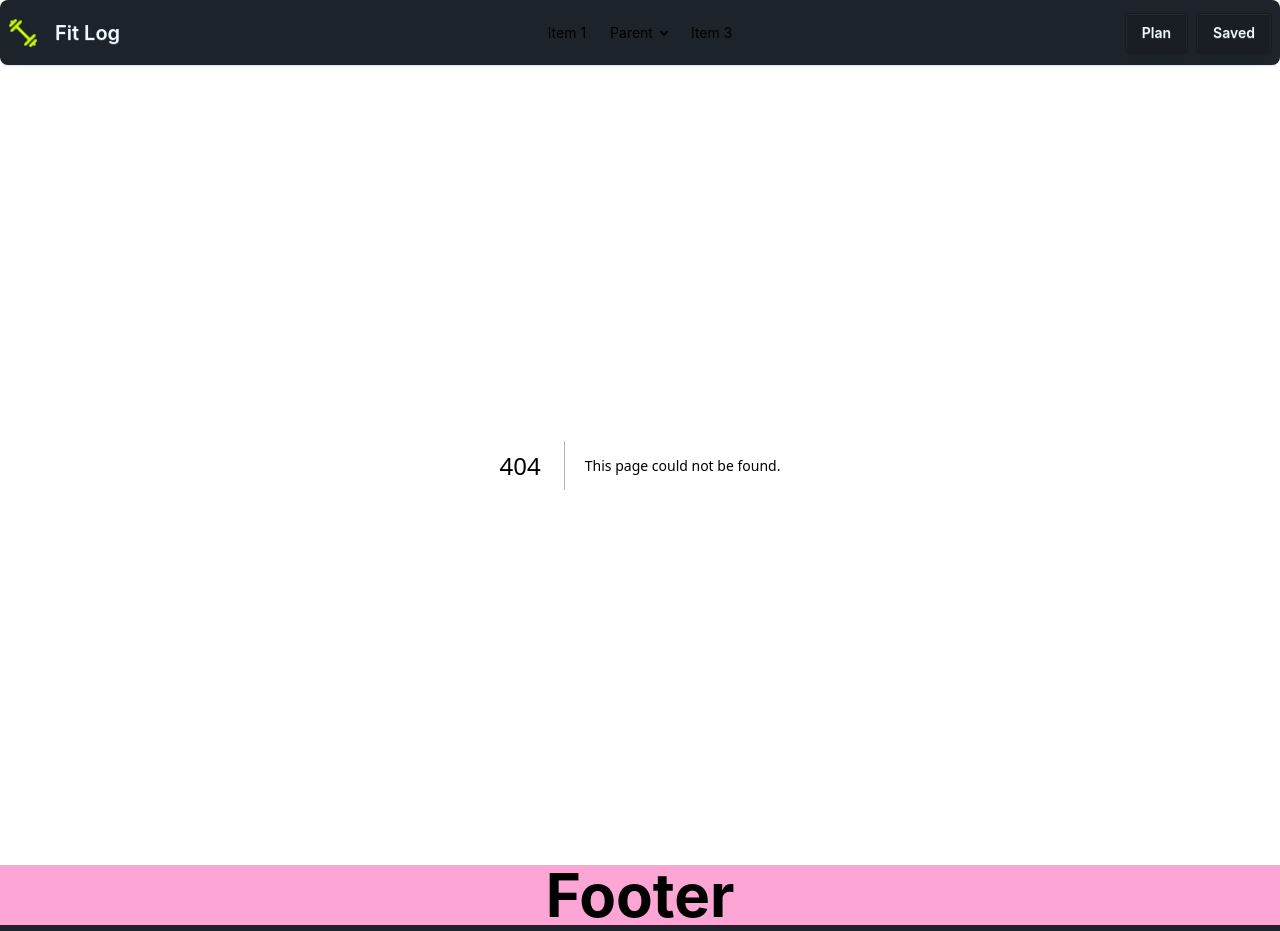
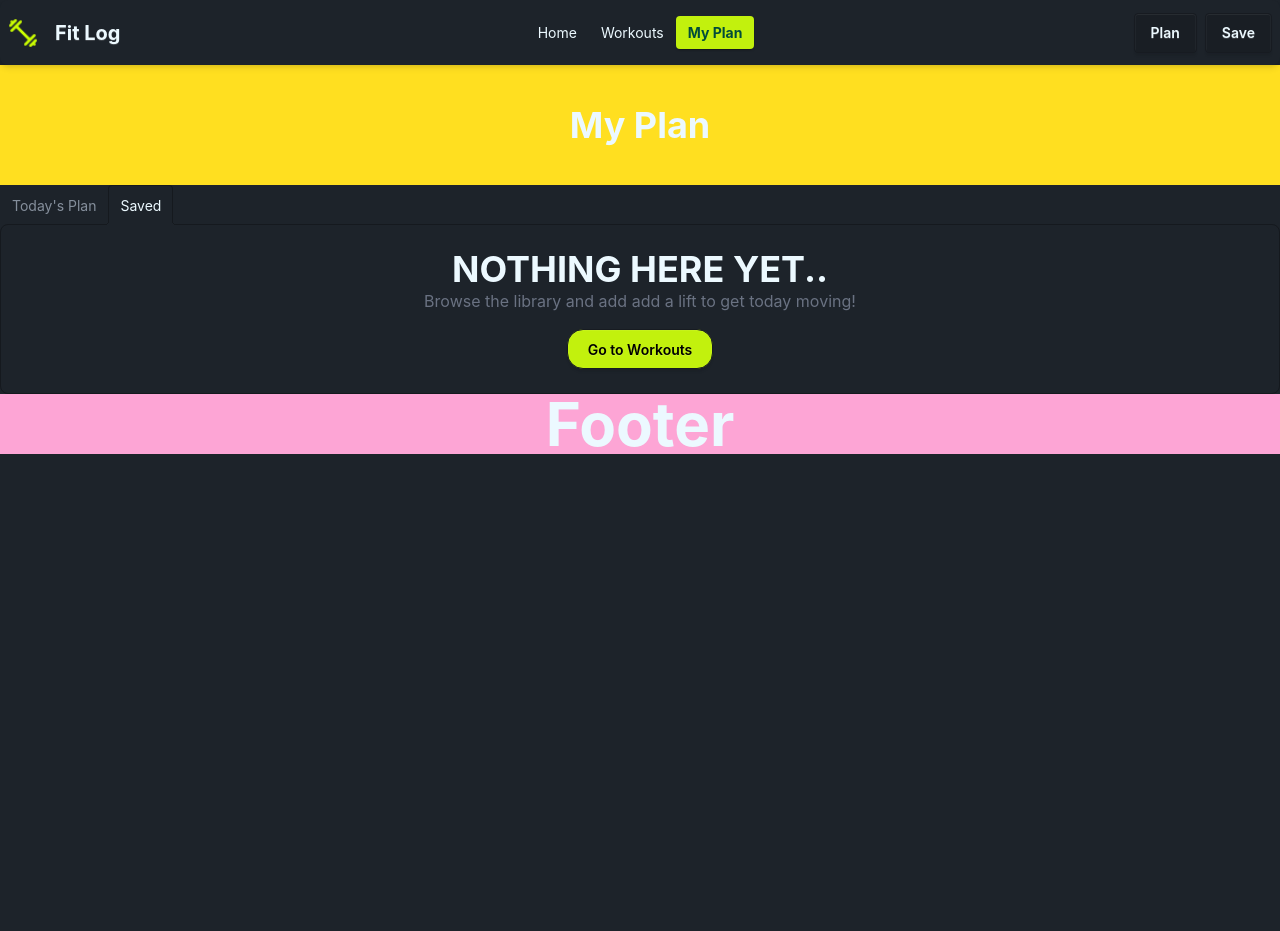
Before and after one commit to subongkarchakma/fit-log, a Next.js app: page /my-plan in a window 1280 px wide. Before the commit this address had no page. After the commit the page ends 800 px from the top, so only its background shows below. Built offline with nearby package versions, Linux system fonts and the light colour scheme.

Commit message:
My plan section added succesfully with adding a cad to  today's plan card component

```diff
--- a/package.json
+++ b/package.json
@@ -12,7 +12,8 @@
     "next": "16.3.6",
     "react": "19.2.8",
     "react-dom": "19.2.8",
-    "react-icons": "^5.7.0"
+    "react-icons": "^5.7.0",
+    "react-toastify": "^11.1.0"
   },
   "devDependencies": {
     "@tailwindcss/postcss": "^4.3.3",
--- a/src/app/layout.tsx
+++ b/src/app/layout.tsx
@@ -2,6 +2,8 @@ import type { Metadata } from "next";
 import { Geist, Geist_Mono } from "next/font/google";
 import "./globals.css";
 import Navbar from "@/components/shared/Navbar";
+import WorkoutsProvider from "@/context/WorkoutsContext";
+import { ToastContainer } from "react-toastify/unstyled";
 
 const geistSans = Geist({
   variable: "--font-geist-sans",
@@ -26,10 +28,14 @@ export default function RootLayout({ children }: LayoutProps<"/">) {
       className={`${geistSans.variable} ${geistMono.variable} h-full antialiased`}
     >
       <body className="min-h-full flex flex-col">
-        <Navbar />
-        {children}
-        <h2 className="font-bold text-6xl bg-pink-300 text-center">Footer</h2>
-        </body>
+
+        <WorkoutsProvider>
+          <Navbar />
+          {children}
+          <h2 className="font-bold text-6xl bg-pink-300 text-center">Footer</h2>
+           <ToastContainer />
+        </WorkoutsProvider>
+      </body>
     </html>
   );
 }
--- /dev/null
+++ b/src/app/my-plan/page.tsx
@@ -0,0 +1,65 @@
+'use client';
+import WorkoutCard from '@/components/shared/WorkoutCard';
+import { WorkoutsContext } from '@/context/WorkoutsContext';
+import { IWorkout } from '@/types/workType';
+import React, { useContext } from 'react';
+
+const MyPlan = () => {
+  const { addPlan, savedPlan } = useContext(WorkoutsContext);
+  console.log(addPlan, savedPlan);
+  return (
+    <div className="container mx-auto">
+      <h2 className="font-bold text-4xl text-center bg-yellow-300 py-10 ">
+        {' '}
+        My Plan
+      </h2>
+      {/* name of each tab group should be unique */}
+      <div className="tabs tabs-lift">
+        <input
+          type="radio"
+          name="my_tabs_3"
+          className="tab"
+          aria-label="Today's Plan"
+        />
+        <div className="tab-content bg-base-100 border-base-300 p-6">
+          {addPlan.length === 0 ? (
+            <p className="text-center text-gray-500">
+              No workouts added to today&apos;s plan.
+            </p>
+          ) : (
+            addPlan.map((workout: IWorkout) => {
+              return <WorkoutCard key={workout.id} workout={workout} />;
+            })
+          )}
+        </div>
+
+        <input
+          type="radio"
+          name="my_tabs_3"
+          className="tab"
+          aria-label="Saved"
+          defaultChecked
+        />
+        <div className="tab-content bg-base-100 border-base-300 p-6">
+          {savedPlan.length === 0 ? (
+            <div className="container mx-auto text-center">
+              <h3 className="font-bold text-4xl">NOTHING HERE YET..</h3>
+              <p className=" text-gray-500">
+                Browse the library and add add a lift to get today moving!
+              </p>
+              <button className="btn py-2 px-5 text-black rounded-2xl bg-[#C2F10D] mt-4">
+                Go to Workouts
+              </button>
+            </div>
+          ) : (
+            savedPlan.map((workout: IWorkout) => {
+              return <WorkoutCard key={workout.id} workout={workout} />;
+            })
+          )}
+        </div>
+      </div>
+    </div>
+  );
+};
+
+export default MyPlan;
--- a/src/app/workouts/page.tsx
+++ b/src/app/workouts/page.tsx
@@ -1,11 +1,31 @@
 import React from 'react';
 
-const WorkOutsPage = () => {
-    return (
-        <div>
-            workouts page is here
-        </div>
-    );
+import { IWorkout } from '@/types/workType';
+import WorkoutCard from '@/components/shared/WorkoutCard';
+
+const getWorkouts = async () => {
+  const response = await fetch('https://api.abcz.workers.dev/api/fitlog');
+  const data = await response.json();
+  return data;
 };
 
-export default WorkOutsPage;
+const WorkoutsLibrary = async () => {
+  const workoutsData = await getWorkouts();
+  // console.log(workoutsData, "workoutsData");
+  return (
+    <section className="container mx-auto py-10">
+      <h2 className="font-bold text-4xl py-4">The Library</h2>
+      <p className="text-lg text-gray-300 mb-8">
+        Twelve lifts covering every major muscle group
+      </p>
+
+      <div className="grid grid-cols-1 sm:grid-cols-2 md:grid-cols-3 lg:grid-cols-4 gap-6">
+        {workoutsData.map((workout: IWorkout) => {
+          return <WorkoutCard key={workout.id} workout={workout} />;
+        })}
+      </div>
+    </section>
+  );
+};
+
+export default WorkoutsLibrary;
--- /dev/null
+++ b/src/components/WorkoutDetails/SavedPlanButton.tsx
@@ -0,0 +1,25 @@
+"use client";
+import { WorkoutsContext } from '@/context/WorkoutsContext';
+import { IWorkout } from '@/types/workType';
+import React, { useContext } from 'react';
+import { FaRegCalendarAlt } from 'react-icons/fa';
+
+
+const SavedPlanButton = ({ workout }: { workout: IWorkout }) => {
+    const { savedPlan, setSavedPlan} = useContext(WorkoutsContext)
+
+
+const handleSavedPlan = () => {
+  // Logic to add the workout to today's plan
+  console.log("Workout added to today's plan", workout);
+  setSavedPlan([...savedPlan, workout]);
+  alert(`Workout "${workout.name}" saved for later!`);
+}
+    return (
+        <div>
+           <button className="bg-[#C2F800] text-black px-4 py-2 rounded-xl flex gap-2" onClick={handleSavedPlan}> <span className='pt-1'><FaRegCalendarAlt /></span>Save for later</button>
+        </div>
+    );
+};
+
+export default SavedPlanButton;
--- /dev/null
+++ b/src/components/WorkoutDetails/addPlanButton.tsx
@@ -0,0 +1,25 @@
+"use client";
+import { WorkoutsContext } from '@/context/WorkoutsContext';
+import { IWorkout } from '@/types/workType';
+import React, { useContext } from 'react';
+import { FaRegCalendarAlt } from 'react-icons/fa';
+import { toast } from 'react-toastify/unstyled';
+
+const AddPlanButton = ({ workout }: { workout: IWorkout }) => {
+    const { addPlan, setAddPlan} = useContext(WorkoutsContext)
+
+
+const handleAddToPlan = () => {
+  // Logic to add the workout to today's plan
+  console.log("Workout added to today's plan", workout);
+  setAddPlan([...addPlan, workout]);
+  alert(`Workout "${workout.name}" added to today's plan!`);
+}
+    return (
+        <div>
+           <button className="bg-[#C2F800] text-black px-4 py-2 rounded-xl flex gap-2" onClick={handleAddToPlan}> <span className='pt-1'><FaRegCalendarAlt /></span>Add to Today&apos;s workout plan</button>
+        </div>
+    );
+};
+
+export default AddPlanButton;
--- a/src/components/shared/Navbar.tsx
+++ b/src/components/shared/Navbar.tsx
@@ -1,50 +1,93 @@
+"use client";
 import Image from 'next/image';
 import React from 'react';
 import logo from "@/assets/logo.png";
+import Link from "next/link";
+import { usePathname } from "next/navigation";
 
 const Navbar = () => {
+  const pathname = usePathname();
+
+  const navLinks = [
+    { name: "Home", href: "/" },
+    { name: "Workouts", href: "/workouts" },
+    { name: "My Plan", href: "/my-plan" },
+  ];
+
+  const links = (
+    <>
+      {navLinks.map((link) => {
+        const isActive = pathname === link.href;
+
         return (
-        <div className="navbar bg-base-100 shadow-sm container mx-auto rounded-lg">
+          <li key={link.href}>
+            <Link
+              href={link.href}
+              className={
+                isActive
+                  ? "bg-[#C2F10D] text-success-content font-bold"
+                  : ""
+              }
+              aria-current={isActive ? "page" : undefined}
+            >
+              {link.name}
+            </Link>
+          </li>
+        );
+      })}
+    </>
+  );
+
+    return (
+        <div className="navbar bg-base-100 container mx-auto rounded-lg sticky top-0 z-50 shadow-md">
       <div className="navbar-start">
         <div className="dropdown">
-      <div tabIndex={0} role="button" className="btn btn-ghost lg:hidden">
-        <svg aria-label="Menu" xmlns="http://www.w3.org/2000/svg" className="h-5 w-5" fill="none" viewBox="0 0 24 24" stroke="currentColor"> <path strokeLinecap="round" strokeLinejoin="round" strokeWidth="2" d="M4 6h16M4 12h8m-8 6h16" /> </svg>
+          <div
+            tabIndex={0}
+            role="button"
+            className="btn btn-ghost lg:hidden"
+          >
+            <svg
+              aria-label="Menu"
+              xmlns="http://www.w3.org/2000/svg"
+              className="h-5 w-5"
+              fill="none"
+              viewBox="0 0 24 24"
+              stroke="currentColor"
+            >
+              <path
+                strokeLinecap="round"
+                strokeLinejoin="round"
+                strokeWidth="2"
+                d="M4 6h16M4 12h8m-8 6h16"
+              />
+            </svg>
           </div>
+
           <ul
             tabIndex={-1}
-        className="menu menu-sm dropdown-content bg-base-100 rounded-box z-1 mt-3 w-52 p-2 shadow">
-        <li><a>Item 1</a></li>
-        <li>
-          <a>Parent</a>
-          <ul className="p-2">
-            <li><a>Submenu 1</a></li>
-            <li><a>Submenu 2</a></li>
-          </ul>
-        </li>
-        <li><a>Item 3</a></li>
+            className="menu menu-sm dropdown-content bg-base-100 rounded-box z-1 mt-3 w-52 p-2 shadow"
+          >
+            {links}
           </ul>
         </div>
+
         <Image src={logo} alt="logo" width={30} height={30} />
-    <a className="btn btn-ghost text-xl">Fit Log</a>
+
+        <Link className="btn btn-ghost text-xl font-bold" href="/">
+          Fit Log
+        </Link>
       </div>
+
       <div className="navbar-center hidden lg:flex">
         <ul className="menu menu-horizontal px-1">
-      <li><a>Item 1</a></li>
-      <li>
-        <details>
-          <summary>Parent</summary>
-          <ul className="p-2 bg-base-100 w-40 z-1">
-            <li><a>Submenu 1</a></li>
-            <li><a>Submenu 2</a></li>
-          </ul>
-        </details>
-      </li>
-      <li><a>Item 3</a></li>
+          {links}
         </ul>
       </div>
-  <div className="navbar-end gap-2">
+
+      <div className="navbar-end flex gap-2">
         <button className="btn">Plan</button>
-    <button className="btn">Saved</button>
+        <button className="btn">Save</button>
       </div>
     </div>
     );
--- /dev/null
+++ b/src/context/WorkoutsContext.tsx
@@ -0,0 +1,24 @@
+"use client";
+
+import React, { createContext, ReactNode, useState } from 'react';
+export const WorkoutsContext = createContext({});
+
+const WorkoutsProvider = ({ children }: { children: ReactNode}) => {
+  const [addPlan, setAddPlan] = useState([]);
+  const [savedPlan, setSavedPlan] = useState([]);
+
+  const sharedState = {
+    addPlan,
+    setAddPlan,
+    savedPlan,
+    setSavedPlan,
+  };
+
+  return (
+    <WorkoutsContext.Provider value={sharedState}>
+      {children}
+    </WorkoutsContext.Provider>
+  );
+};
+
+export default WorkoutsProvider;
```
Also changed, not shown: src/components/shared/WorksDetailsCard.tsx (+22 -16 lines), 1 other file (tests, documents, lock files or other folders). Lines whose indentation alone changed are shown as unchanged.
